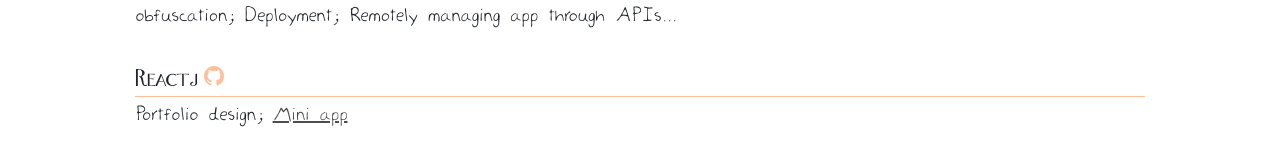
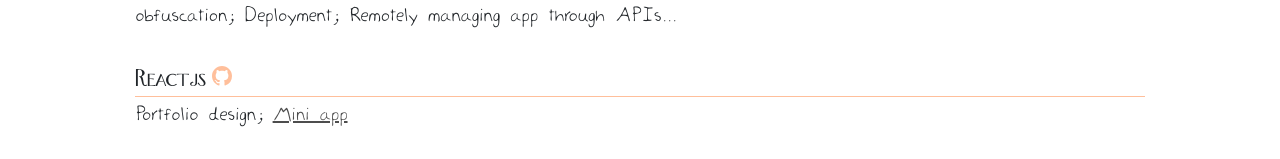
Before and after one commit to Antsamotady/ResumePortfolio, a React (Create React App) app: page /capabilities in a window 1280 px wide. Shown: the part 787-946 px from the top of the page. Built offline with nearby package versions, Linux system fonts and the light colour scheme.

Commit message:
Typo fix on Capabilities page

```diff
--- a/src/Components/Pages/Capabilities.js
+++ b/src/Components/Pages/Capabilities.js
@@ -78,7 +78,7 @@
               </div>
               <div className="task">
                 <div className="tech-header">
-                  <span className="tech-title">Reactj </span><span className="icon-link"><a title="The project repo" href="https://github.com/Antsamotady/ResumePortfolio/tree/master"><BsGithub /></a></span>
+                  <span className="tech-title">Reactjs </span><span className="icon-link"><a title="The project repo" href="https://github.com/Antsamotady/ResumePortfolio/tree/master"><BsGithub /></a></span>
                 </div>
                 <p>Portfolio design; <span className="mini-app-btn" onClick={this.hideMe}>Mini app</span></p>
               </div>
```
